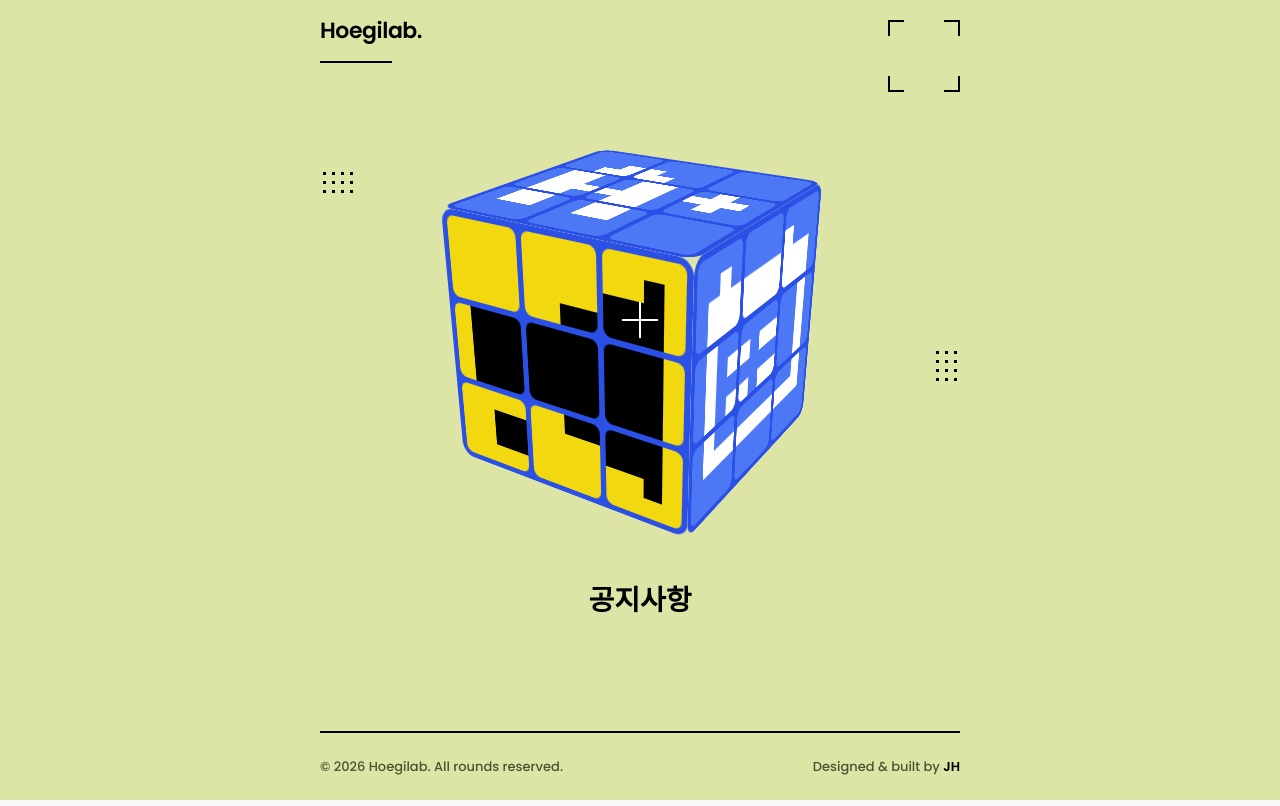
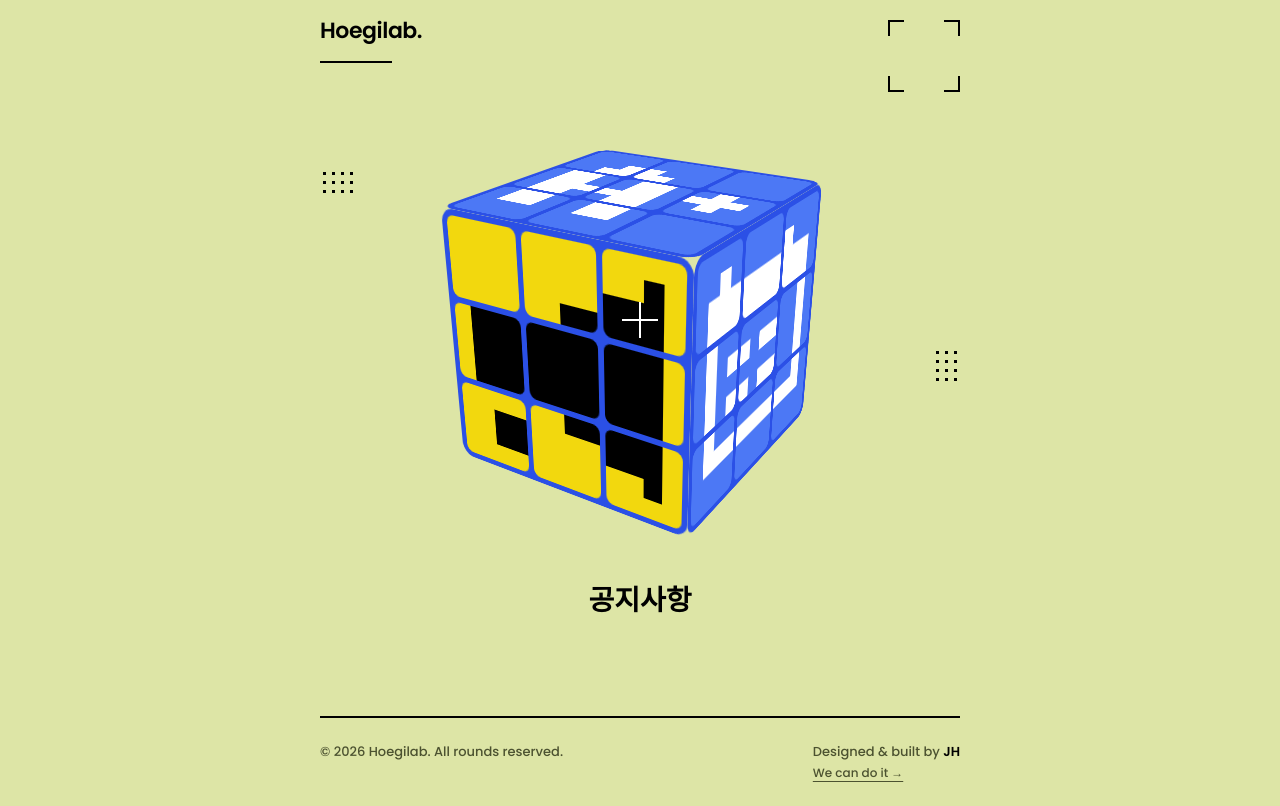
Before and after one commit to nirvana-works/nirvana-works.github.io, a Next.js app in the folder hoegianalysis/: page / in a window 1280 px wide. Built offline with nearby package versions, Linux system fonts and the light colour scheme; no server answers; the database is empty.

Commit message:
Add small We can do it link under the footer credit
Co-Authored-By: Claude Sonnet 5.5 <noreply@anthropic.com>

```diff
--- a/hoegianalysis/src/app/(community)/layout.tsx
+++ b/hoegianalysis/src/app/(community)/layout.tsx
@@ -1,4 +1,5 @@
 import type { Metadata } from 'next';
+import Link from 'next/link';
 import { Gothic_A1, Poppins } from 'next/font/google';
 import { BirthdayCelebration } from '@/components/community/BirthdayCelebration';
 import { CubeShell } from '@/components/community/CubeShell';
@@ -33,9 +34,14 @@ export default function CommunityLayout({ children }: { children: React.ReactNod
         <div className="flex flex-wrap items-baseline justify-between gap-x-4 gap-y-1 border-t-2 border-ink py-6 font-latin text-[13px] text-inkMuted">
           {/* 회식 '차수(round)'에 빗댄 저작권 문구 */}
           <p>© {new Date().getFullYear()} Hoegilab. All rounds reserved.</p>
-          <p>
-            Designed &amp; built by <span className="font-semibold text-ink">JH</span>
-          </p>
+          <div>
+            <p>
+              Designed &amp; built by <span className="font-semibold text-ink">JH</span>
+            </p>
+            <Link href="/we-can" className="mt-0.5 inline-block text-[12px] underline underline-offset-4">
+              We can do it →
+            </Link>
+          </div>
         </div>
       </footer>
     </div>
```
